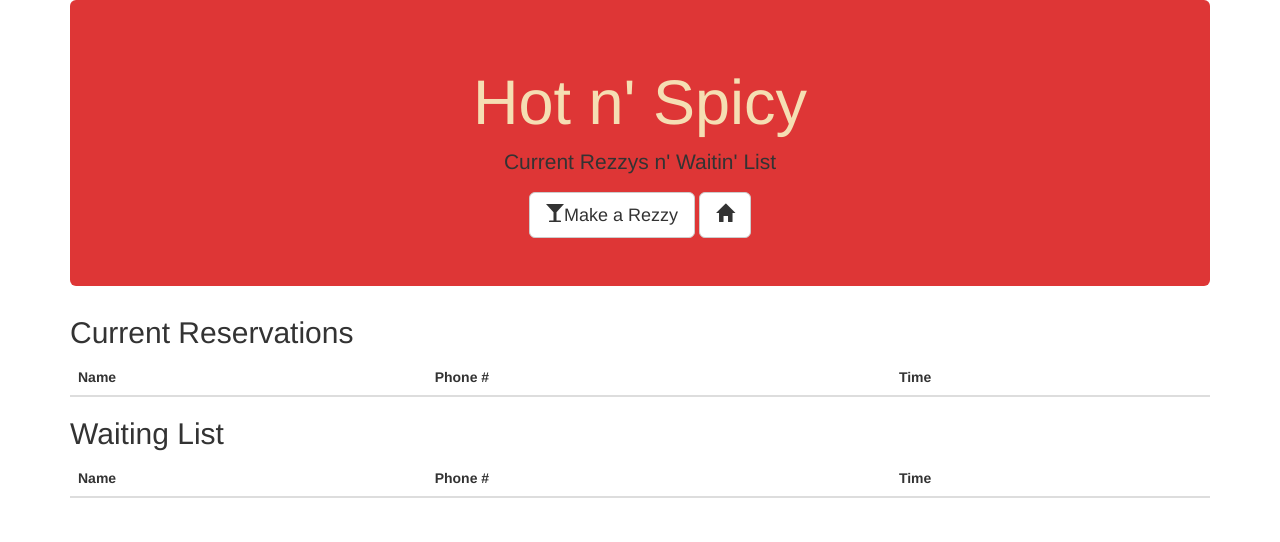
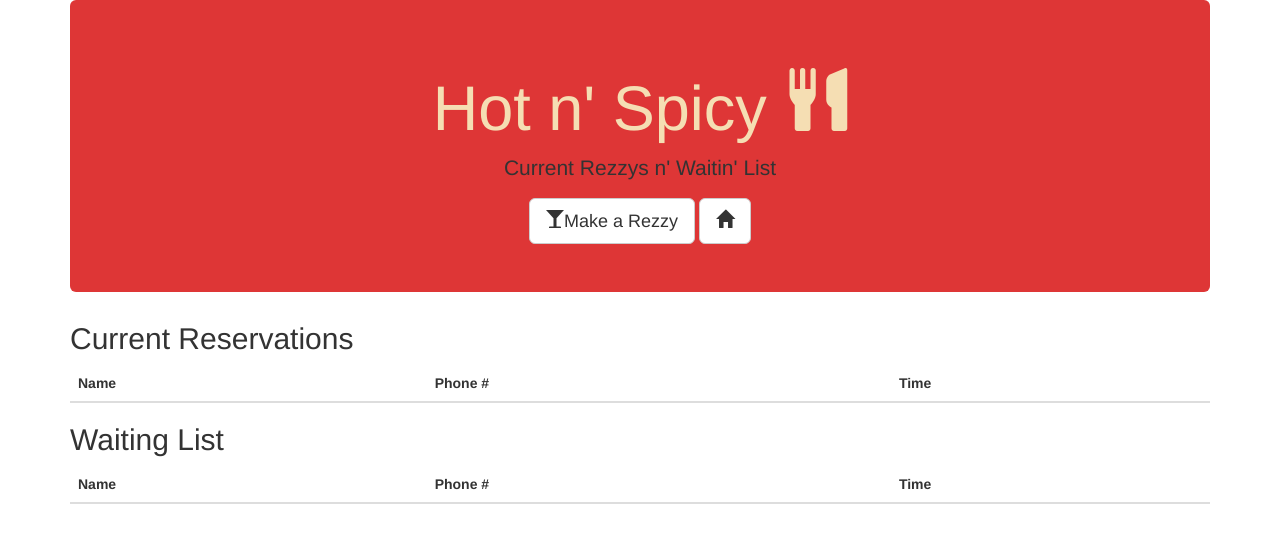
Before and after one commit to shughes1992/HOT-restaurant, a website: page tables.html in a window 1280 px wide. Drawn offline with nearby package versions, Linux system fonts and the light colour scheme; no server answers.

Commit message:
additional css

```diff
--- a/tables.html
+++ b/tables.html
@@ -19,9 +19,12 @@
         <div style="background-color: #de3636" class="jumbotron">
             <div class="row">
                 <div class="col-md-12">
-                    <h1 style="text-align: center; color: wheat">Hot n' Spicy</h1>
+                    <h1 style="text-align: center; color: wheat">Hot n' Spicy
+                            <span class="glyphicon glyphicon-cutlery" aria-hidden="true"></span>
+                    </h1>
 
                     <p style="text-align: center;">
+
                         Current Rezzys n' Waitin' List
                     </p>
 
```
